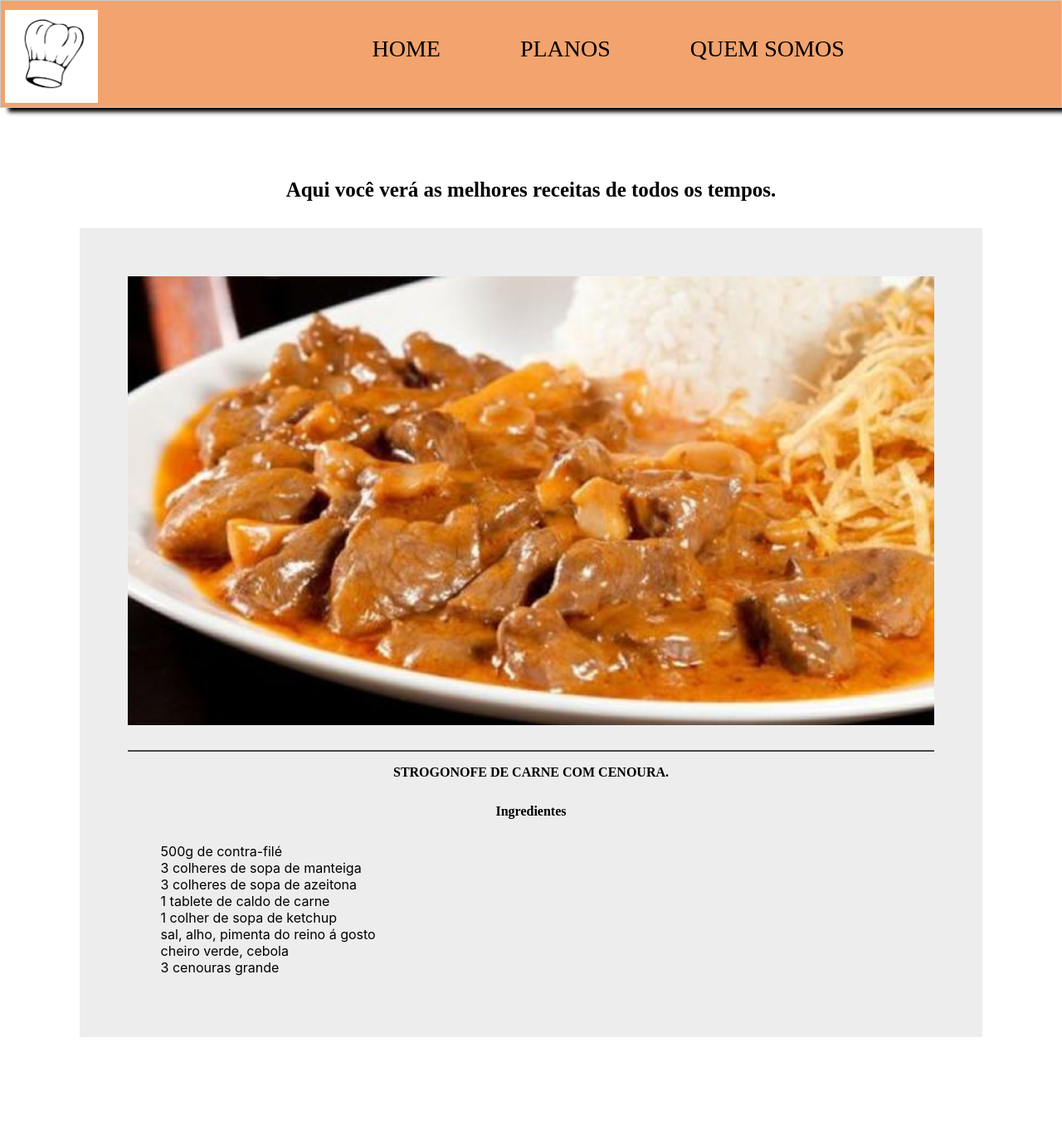
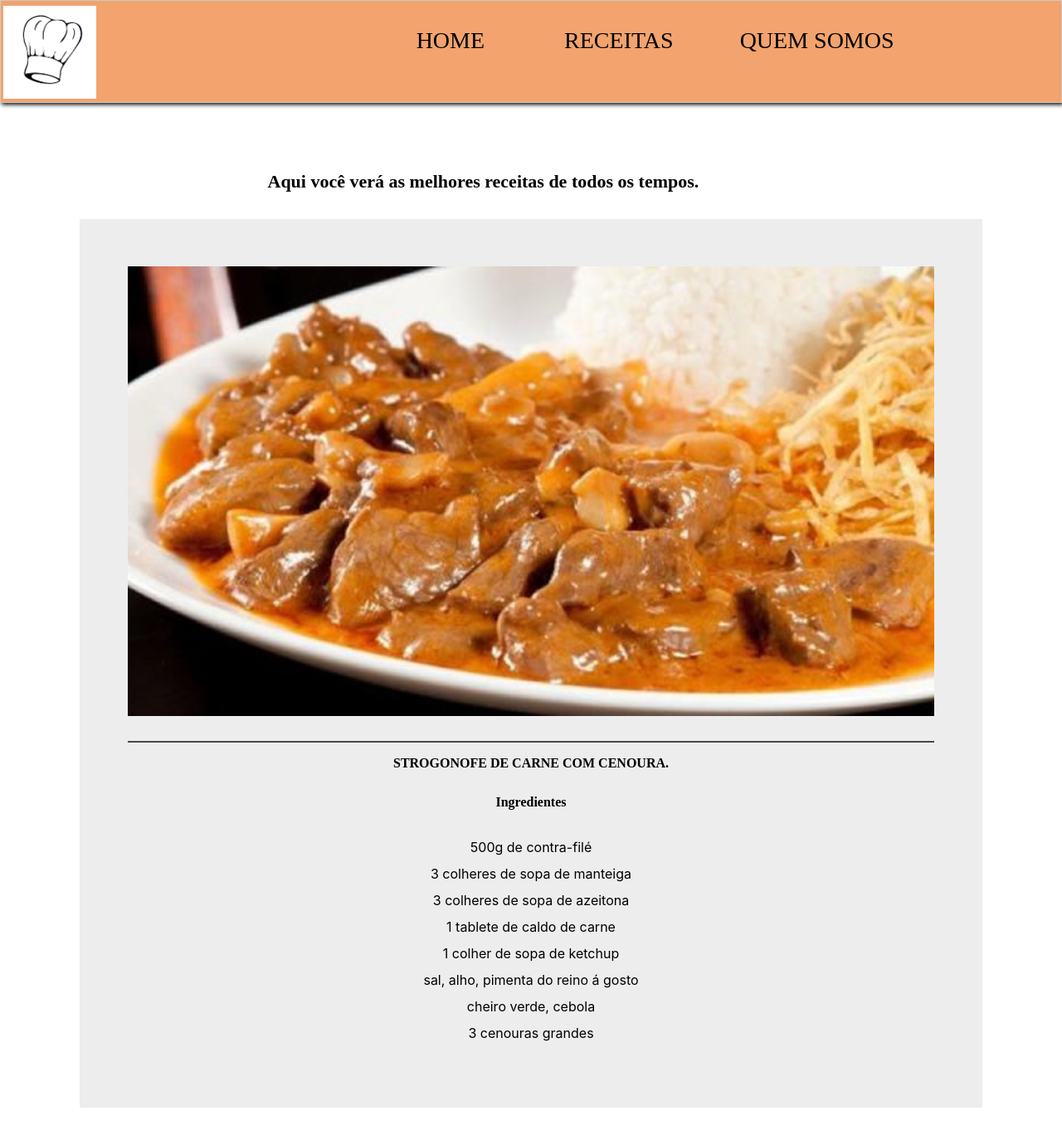
Before and after one commit to suehtamCruz/SIte_Treino, a React (Create React App) app in the folder ideia/: page / in a window 1280 px wide. Shown: the top 1374 px of the page at 83% size. Before the commit the page ends 1346 px from the top, so only its background shows below. Built offline with nearby package versions, Linux system fonts and the light colour scheme.

Commit message:
atulaizado a sombra do menu e o card de receitas

```diff
--- a/ideia/src/components/cards/cards.jsx
+++ b/ideia/src/components/cards/cards.jsx
@@ -12,14 +12,14 @@ class Card extends Component{
                         <p className="card_text">{this.props.title}</p>
                         <h2 className="card_ing">Ingredientes</h2>
                         <ul className="card_ingredientes-lista">
-                            <li className="card_ingrente">500g de contra-filé</li>
-                            <li className="card_ingrente">3 colheres de sopa de manteiga</li>
-                            <li className="card_ingrente">3 colheres de sopa de azeitona</li>
-                            <li className="card_ingrente">1 tablete de caldo de carne</li>
-                            <li className="card_ingrente">1 colher de sopa de ketchup</li>
-                            <li className="card_ingrente">sal, alho, pimenta do reino á gosto</li>
-                            <li className="card_ingrente">cheiro verde, cebola</li>
-                            <li className="card_ingrente">3 cenouras grande</li>
+                            <li className="card_ingrediente">500g de contra-filé</li>
+                            <li className="card_ingrediente">3 colheres de sopa de manteiga</li>
+                            <li className="card_ingrediente">3 colheres de sopa de azeitona</li>
+                            <li className="card_ingrediente">1 tablete de caldo de carne</li>
+                            <li className="card_ingrediente">1 colher de sopa de ketchup</li>
+                            <li className="card_ingrediente">sal, alho, pimenta do reino á gosto</li>
+                            <li className="card_ingrediente">cheiro verde, cebola</li>
+                            <li className="card_ingrediente">3 cenouras grandes</li>
                         </ul>
                 </div>
             </>
--- a/ideia/src/components/cards/styleCard.css
+++ b/ideia/src/components/cards/styleCard.css
@@ -51,3 +51,11 @@
     color:white;
     font-size: 20px;
 }
+.card_ingredientes-lista{
+    display: grid;
+    line-height: 2;
+    align-items: center;
+    text-align: center;
+    padding: 0;
+
+}
--- a/ideia/src/components/content/styleContent.css
+++ b/ideia/src/components/content/styleContent.css
@@ -3,10 +3,10 @@
     padding:5% 5%;
 }
 .title{
-    font-size: 25px;
+    font-size: 22px;
     font-family: cursive;
     font-weight: bold;
     text-align: center;
-    width: 100%;
+    width: 90%;
 
 }
--- a/ideia/src/components/header/header.jsx
+++ b/ideia/src/components/header/header.jsx
@@ -12,7 +12,7 @@ class Header extends Component{
                             <img src={Logo} className="menu_img" alt="img_menu"/>
                             <ul className="menu">
                                 <li className="menu_item">home</li>
-                                <li className="menu_item">planos</li>
+                                <li className="menu_item">receitas</li>
                                 <li className="menu_item">quem somos</li>
                             </ul>
                     </header>
--- a/ideia/src/components/header/styleHeader.css
+++ b/ideia/src/components/header/styleHeader.css
@@ -1,11 +1,11 @@
 .container{
     background-color:#f2a36e;
     border: 1px solid #cacaca;
-    box-shadow: 10px 5px 5px black;
+    box-shadow: 2px 2px 5px black;
+    margin:0;
 }
 
 .menu{
-    padding: 5px 5px;
     display: flex;
     justify-content: center;
     width: 100%;
@@ -16,6 +16,8 @@
     height:4rem;
     width: 4rem;
     margin-right: 0.2rem;
+    margin-left: 0.2rem;
+    margin-bottom: 0.2rem;
 
 }
 
@@ -27,11 +29,11 @@ li{
 
     text-transform: uppercase;
     font-weight: 100;
-    height: 2rem;
+    height: 1.7rem;
     text-decoration: none;
     text-align: center;
     justify-content: space-between;
-    padding-right: 2rem;
+    padding-right: 1rem;
     font-family: cursive;
     font-size: 18px;
 }
@@ -39,13 +41,22 @@ li{
 
 
 .menu_item:active{
-    text-transform: lowercase;
+    text-transform: uppercase;
     font-weight: bold;
     text-align: center;
     text-decoration: none;
     font-size: 20;
     font-family: cursive;
 }
+
+.menu_item:last-child{
+    padding-right: 0;
+    margin-left: -1rem;
+}
+.menu_item:first-child{
+    margin-left: -1rem;
+}
+
 
 @media screen and (min-width:768px){
     .menu_item{
```
